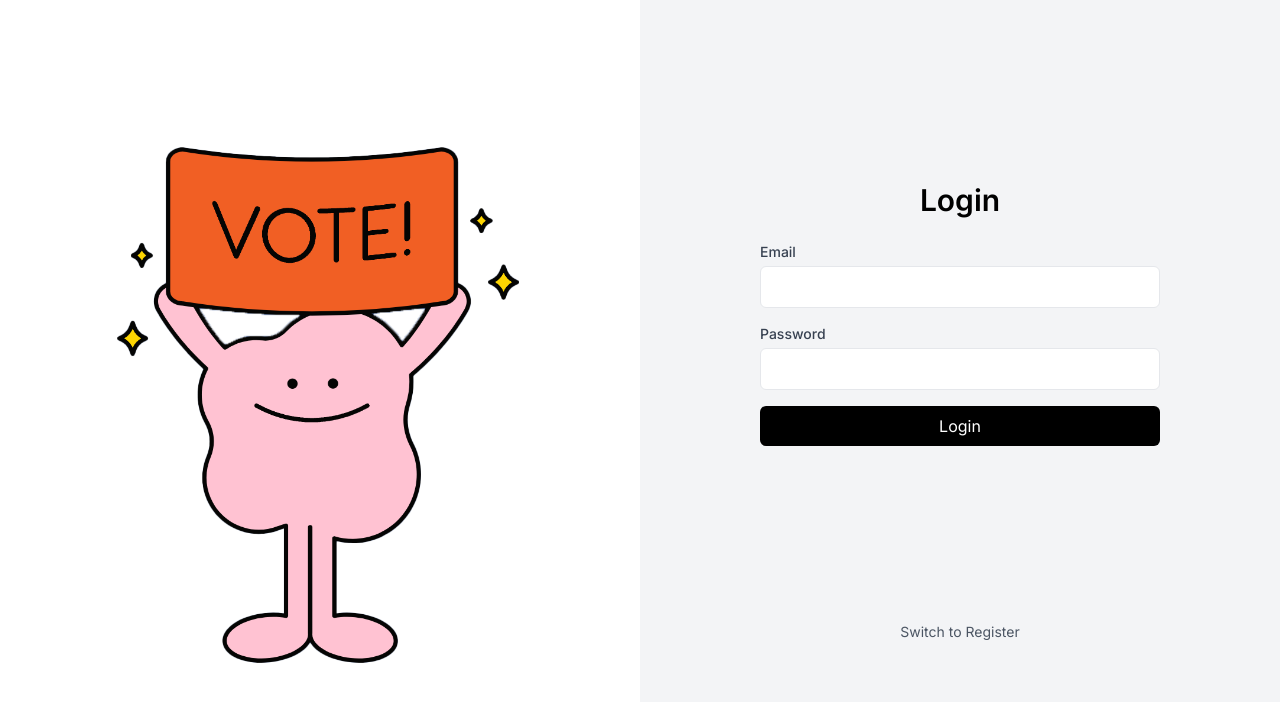
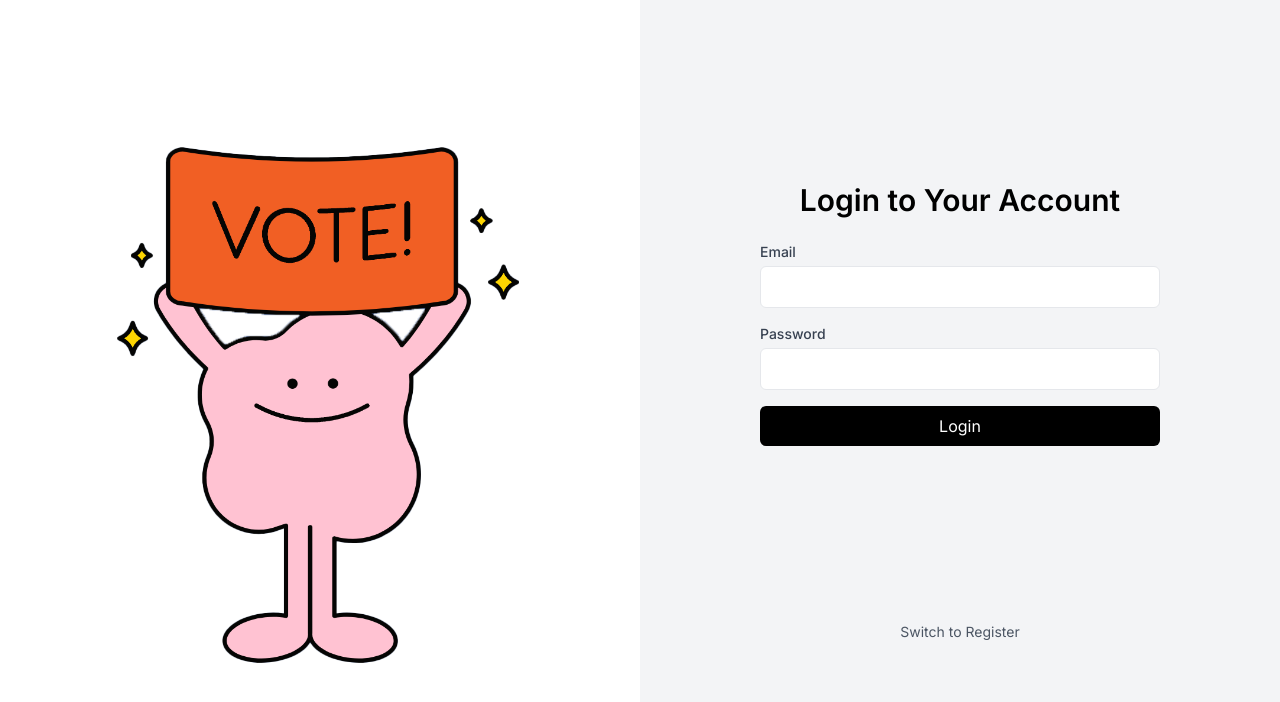
Before and after one commit to eljotero/eVote, a Next.js app in the folder frontend/: page /login in a window 1280 px wide. Shown: the top 702 px of the page. Built offline with nearby package versions, Linux system fonts and the light colour scheme.

Commit message:
EVOTE-7 feat: change console.logs and jest config

```diff
--- a/frontend/src/app/components/LoginForm/LoginForm.jsx
+++ b/frontend/src/app/components/LoginForm/LoginForm.jsx
@@ -9,14 +9,14 @@ export default function LoginForm() {
         e.preventDefault();
         const isEmailValid = checkEmail(email);
         if (!isEmailValid) {
-            console.log('Email is not valid');
+            console.log('Form not submitted');
         }
     }
 
 
     return (
         <div className="absolute max-w-md w-full p-6">
-            <h1 className="text-3xl font-semibold mb-6 text-black text-center">Login</h1>
+            <h1 className="text-3xl font-semibold mb-6 text-black text-center">Login to Your Account</h1>
             <form action="#" method="POST" onSubmit={handleSubmit} className="space-y-4">
                 <div>
                     <label htmlFor="email" className="block text-sm font-medium text-gray-700">Email</label>
--- a/frontend/src/app/components/RegisterForm/RegisterForm.jsx
+++ b/frontend/src/app/components/RegisterForm/RegisterForm.jsx
@@ -9,7 +9,7 @@ export default function RegisterForm() {
         e.preventDefault();
         const isEmailValid = checkEmail(email);
         if (!isEmailValid) {
-            console.log('Email is not valid');
+            console.log('Form not submitted');
         }
     }
 
--- a/frontend/src/app/services/emailService.js
+++ b/frontend/src/app/services/emailService.js
@@ -4,7 +4,7 @@ export async function checkEmail(email) {
     try {
         const response = await axios.get(`https://disify.com/api/email/${email}`);
 
-        if (response.data.format === true) {
+        if (response.data.format === true && response.data.disposable === false) {
             console.log('E-mail address is valid.');
             return true;
         } else {
@@ -12,6 +12,6 @@ export async function checkEmail(email) {
             return false;
         }
     } catch (error) {
-        console.error('An error occured', error);
+        console.error('An error occurred', error);
     }
 }
```
Also changed, not shown: frontend/jest.config.js (+10 -3 lines), 1 other file (tests, documents, lock files or other folders).
